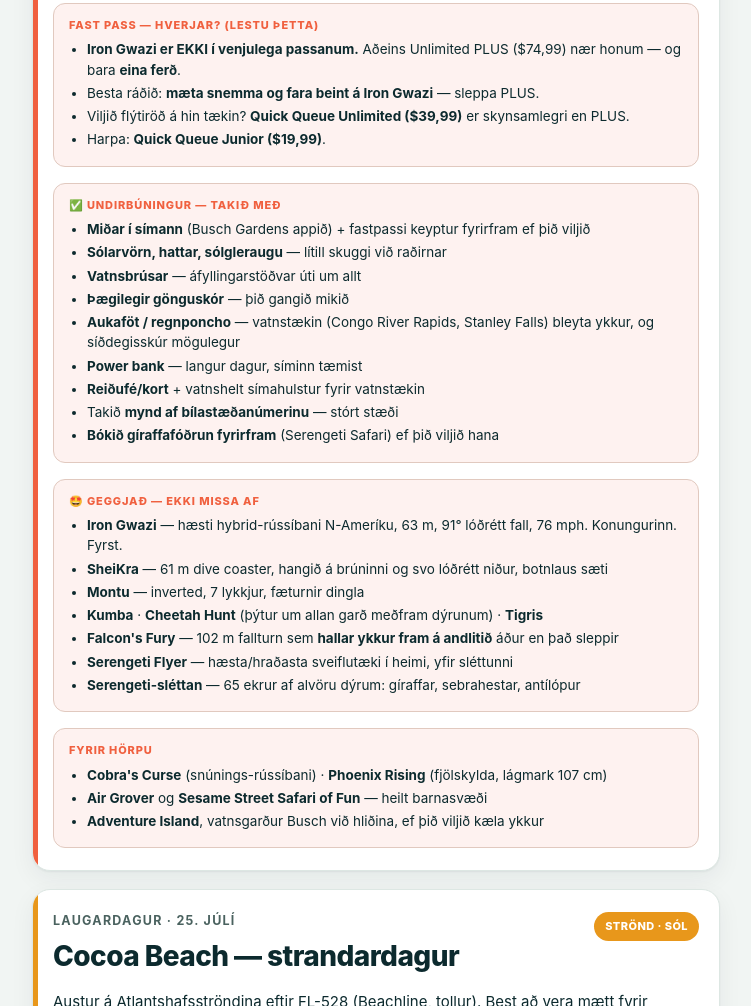
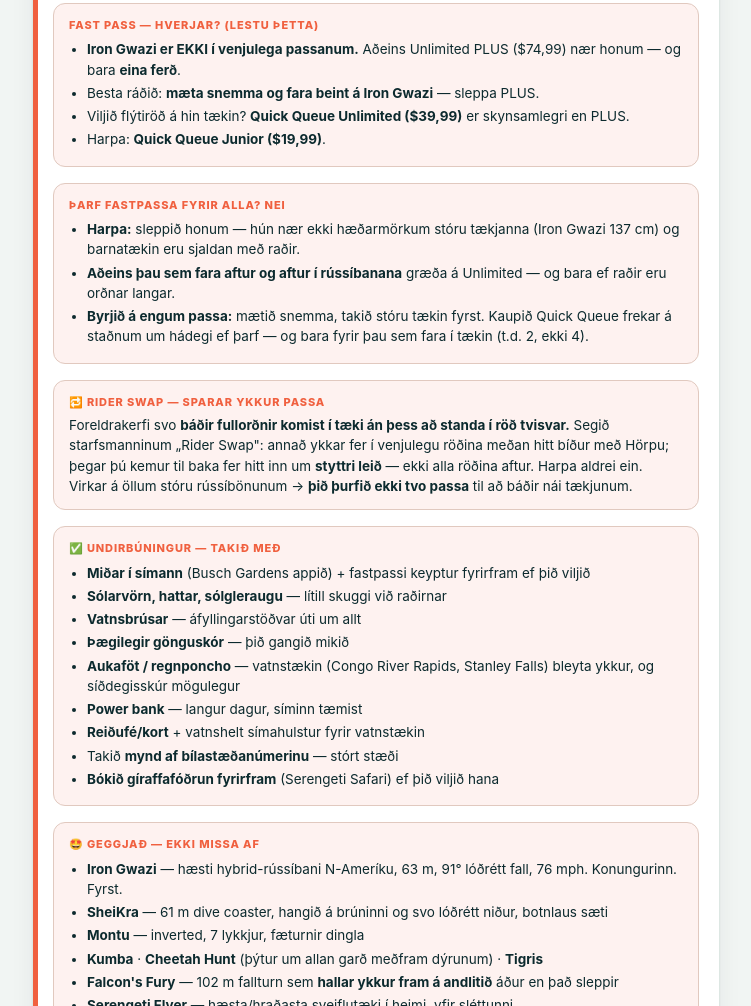
Before and after one commit to baldur-hue/orlando-vika, a plain HTML site: page index.html in a window 1280 px wide. Shown: the part 5125-6131 px from the top of the page, without its empty margins (264-1015 px from the left). Drawn offline with Linux system fonts and the light colour scheme.

Commit message:
Busch Gardens: Rider Swap + tharf ekki fastpassa fyrir alla

```diff
--- a/index.html
+++ b/index.html
@@ -492,6 +492,18 @@
       </ul>
     </div>
     <div class="note">
+      <span class="lbl">Þarf fastpassa fyrir alla? Nei</span>
+      <ul>
+        <li><b>Harpa:</b> sleppið honum — hún nær ekki hæðarmörkum stóru tækjanna (Iron Gwazi 137 cm) og barnatækin eru sjaldan með raðir.</li>
+        <li><b>Aðeins þau sem fara aftur og aftur í rússíbanana</b> græða á Unlimited — og bara ef raðir eru orðnar langar.</li>
+        <li><b>Byrjið á engum passa:</b> mætið snemma, takið stóru tækin fyrst. Kaupið Quick Queue frekar á staðnum um hádegi ef þarf — og bara fyrir þau sem fara í tækin (t.d. 2, ekki 4).</li>
+      </ul>
+    </div>
+    <div class="note">
+      <span class="lbl">🔁 Rider Swap — sparar ykkur passa</span>
+      Foreldrakerfi svo <b>báðir fullorðnir komist í tæki án þess að standa í röð tvisvar.</b> Segið starfsmanninum „Rider Swap": annað ykkar fer í venjulegu röðina meðan hitt bíður með Hörpu; þegar þú kemur til baka fer hitt inn um <b>styttri leið</b> — ekki alla röðina aftur. Harpa aldrei ein. Virkar á öllum stóru rússíbönunum → <b>þið þurfið ekki tvo passa</b> til að báðir nái tækjunum.
+    </div>
+    <div class="note">
       <span class="lbl">✅ Undirbúningur — takið með</span>
       <ul>
         <li><b>Miðar í símann</b> (Busch Gardens appið) + fastpassi keyptur fyrirfram ef þið viljið</li>
```
